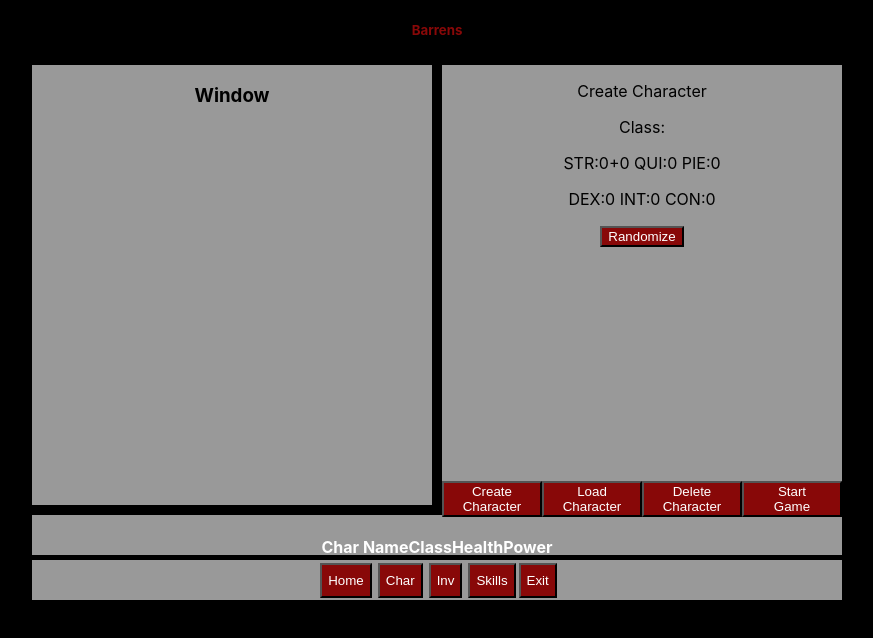
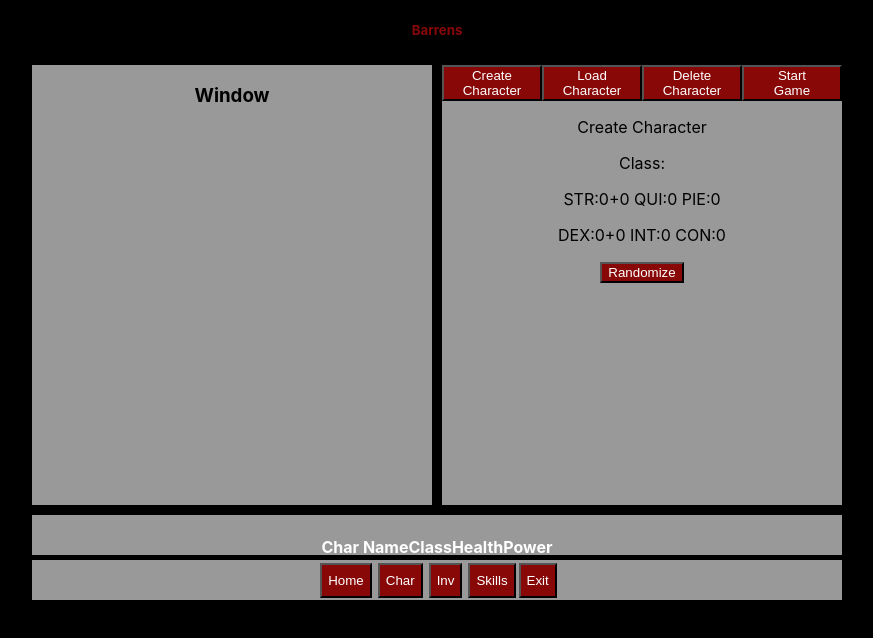
Before and after one commit to wkpescherine/Projects-2025-, a React (Create React App) app in the folder barrens/: page /viewport in a window 1280 px wide. Both pictures are taken after a click on the button "Create Character". Shown: the top 638 px of the page, without its empty margins (203-1076 px from the left). Built offline with nearby package versions, Linux system fonts and the light colour scheme.

Commit message:
030325 Barren(0.13)     : Added more roles to game                         : Have temporray fix for issue                         Issue: The bonus and rerender is not working well

```diff
--- a/barrens/src/App.js
+++ b/barrens/src/App.js
@@ -9,6 +9,7 @@ import MyContext from './myContext';
 
 function App() {
   const [globalActionPort, setGlobalActionPort] = useState("Home");
+  const [globalStatBonus, setGlobalStatBonus] = useState([0,0,0,0,0,0])
 
   return (
     <MyContext.Provider value={{globalActionPort,setGlobalActionPort}}>
--- /dev/null
+++ b/barrens/src/charcreate.js
@@ -0,0 +1,72 @@
+import { useState } from "react";
+
+function Charcreate(){
+    const[str,setStr] = useState(0)
+    const[strBonus,setStrBonus] = useState(0)
+    const[dex,setDex] = useState(0)
+    const[dexBonus,setDexBonus] = useState(0)
+    const[qui,setQui] = useState(0)
+    const[iq,setInt] = useState(0)
+    const[pie,setPie] = useState(0)
+    const[con,setCon] = useState(0)
+    const[role,setRole] = useState("")
+
+    const setValues = () =>{
+        var minInt = 1;
+        var maxInt = 20;
+        setStrBonus(0)
+        setDexBonus(0)
+        for(let a = 0; a < 5; a++){
+            var randNumber = Math.floor(Math.random() * (maxInt - minInt + 1) + minInt);
+            if(a === 0){setStr(randNumber)}
+            if(a === 1){setDex(randNumber)}
+            if(a === 2){setQui(randNumber)}
+            if(a === 3){setInt(randNumber)}
+            if(a === 4){setPie(randNumber)}
+            if(a === 5){setCon(randNumber)}
+        }
+    }
+
+    function setBonus(){
+        console.log("Here")
+        for(let b = 0; b<5; b++){
+            const bonusBlock=[0,1,3,6,10,15,21,28]
+            for(let c = 0; c<10; c++){
+                if(b === 0){
+                    if(str >= bonusBlock[c]){
+                        setStrBonus(c)
+                    }
+                }
+                if(b === 1){
+                    if(dex >= bonusBlock[c]){
+                        setDexBonus(c)
+                    }
+                }
+            }
+        }
+    }
+
+    const selectClass = (selection) => {
+        setRole(selection)
+        setBonus()
+    }
+
+    return (
+        <div style={{height:"400px"}}>
+            <p>Create Character</p>
+            <p>Class:{role}</p>
+            <p>STR:{str}+{strBonus} QUI:{qui} PIE:{pie}</p>
+            <p>DEX:{dex}+{dexBonus} INT:{iq} CON:{con}</p>
+            <button onClick={setValues}>Randomize</button>
+            <div>
+                {str >= 5 && <button onClick={() => selectClass("Fighter")}>Fighter</button>}
+                {iq >= 5 && <button onClick={() => selectClass("Mage")}>Mage</button>}
+                {pie >= 5 && <button onClick={() => selectClass("Priest")}>Priest</button>}
+                {dex >= 5 && <button onClick={() => selectClass("Rogue")}>Rogue</button>}
+                {str >= 10 && <button onClick={() => selectClass("Barbarian")}>Barbarian</button>}
+            </div>
+        </div>
+    )
+}
+
+export default Charcreate;
--- a/barrens/src/components/actioncomps/charcreate.js
+++ /dev/null
@@ -1,67 +0,0 @@
-import { useState } from "react";
-
-function Charcreate(){
-    const[str,setStr] = useState(0)
-    const[strBonus,setStrBonus] = useState(0)
-    const[dex,setDex] = useState(0)
-    const[qui,setQui] = useState(0)
-    const[iq,setInt] = useState(0)
-    const[pie,setPie] = useState(0)
-    const[con,setCon] = useState(0)
-    const[role,setRole] = useState("")
-
-    function builder(){
-        setValues()
-        setBonus()
-    }
-
-    function setBonus(){
-        for(let b = 0; b<5; b++){
-            let bonusBlock=[0,1,3,6,10,15,21,28]
-            for(let c = 0; c<10; c++){
-                if(b === 0){
-                    if(str >= bonusBlock[c]){
-                        setStrBonus(c)
-                        console.log(c)
-                    }
-                }
-            }
-        }
-    }
-
-    function setValues(){
-        var minInt = 1;
-        var maxInt = 20;
-
-        for(let a = 0; a < 5; a++){
-            var randNumber = Math.floor(Math.random() * (maxInt - minInt + 1) + minInt);
-            if(a === 0){setStr(randNumber)}
-            if(a === 1){setDex(randNumber)}
-            if(a === 2){setQui(randNumber)}
-            if(a === 3){setInt(randNumber)}
-            if(a === 4){setPie(randNumber)}
-            if(a === 5){setCon(randNumber)}
-        }
-    }
-
-    const selectClass = (selection) => {
-        setRole(selection)
-    }
-
-    return (
-        <div style={{height:"400px"}}>
-            <p>Create Character</p>
-            <p>Class:{role}</p>
-            <p>STR:{str}+{strBonus} QUI:{qui} PIE:{pie}</p>
-            <p>DEX:{dex} INT:{iq} CON:{con}</p>
-            <button onClick={builder}>Randomize</button>
-            <div>
-                {str >= 5 && <button onClick={() => selectClass("Fighter")}>Fighter</button>}
-                {str >= 10 && <button onClick={() => selectClass("Barbarian")}>Barbarian</button>}
-                {iq >= 5 && <button onClick={() => selectClass("Mage")}>Mage</button>}
-            </div>
-        </div>
-    )
-}
-
-export default Charcreate;
--- a/barrens/src/home.js
+++ b/barrens/src/home.js
@@ -2,7 +2,7 @@ import React, {useState, useContext} from 'react';
 //import ReactDOM from 'react-dom/client';
 import './index.css';
 
-import CreateChar from "./components/actioncomps/charcreate"
+import CreateChar from "./charcreate"
 import HomeInfo from "./homeinfo"
 import LoadChar from "./loadchar"
 import DelChar from "./delchar"
@@ -41,14 +41,14 @@ function Home(){
 
     return(
         <div style={{justifyContent:"center"}}>
+            <button style={{width: "100px"}} onClick={setActionCreate}>Create Character</button>
+            <button style={{width: "100px"}} onClick={setActionLoad}>Load Character</button>
+            <button style={{width: "100px"}} onClick={setActionDelete}>Delete Character</button>
+            <button style={{width: "100px"}} onClick={setActionStart}>Start <br></br> Game</button>
             {homeView === "create" && <CreateChar/>}
             {homeView === "home" && <HomeInfo/>}
             {homeView === "delete" && <DelChar/>}
             {homeView === "load" && <LoadChar/>}
-            <button style={{width: "100px"}} onClick={setActionCreate}>Create Character</button>
-            <button style={{width: "100px"}} onClick={setActionLoad}>Load Character</button>
-            <button style={{width: "100px"}} onClick={setActionDelete}>Delete Character</button>
-            <button style={{width: "100px"}} onClick={setActionStart}>Start <br></br> Game</button>
         </div>
     )
 }
--- a/barrens/src/title.js
+++ b/barrens/src/title.js
@@ -91,7 +91,7 @@ function Title() {
             {
                 createAccount!=="" && <button>Clear</button>
             }
-            <p>version 0.9</p>
+            <p>version 0.13</p>
         </div>
     );
 }
```
Also changed, not shown: 1 other file (tests, documents, lock files or other folders).
